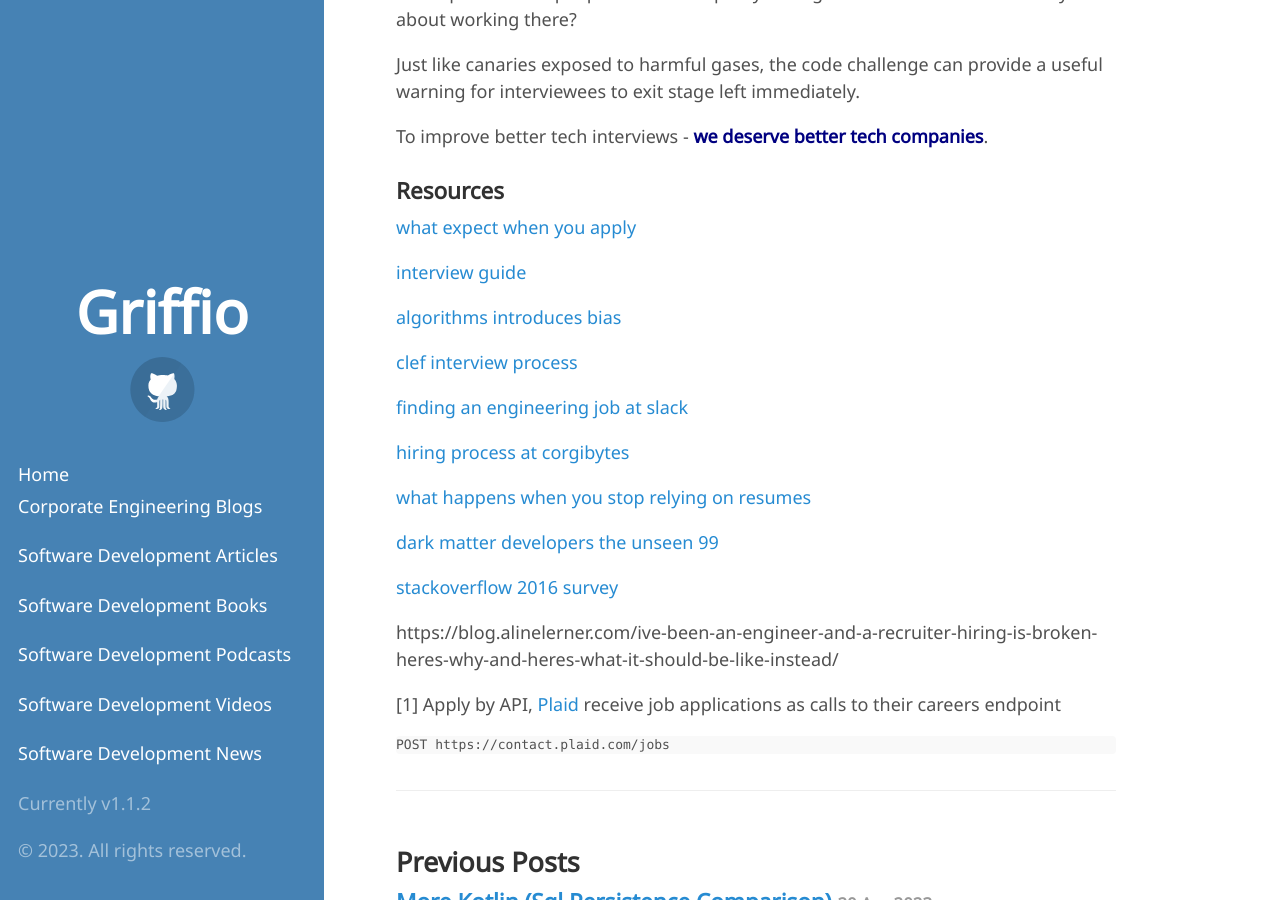
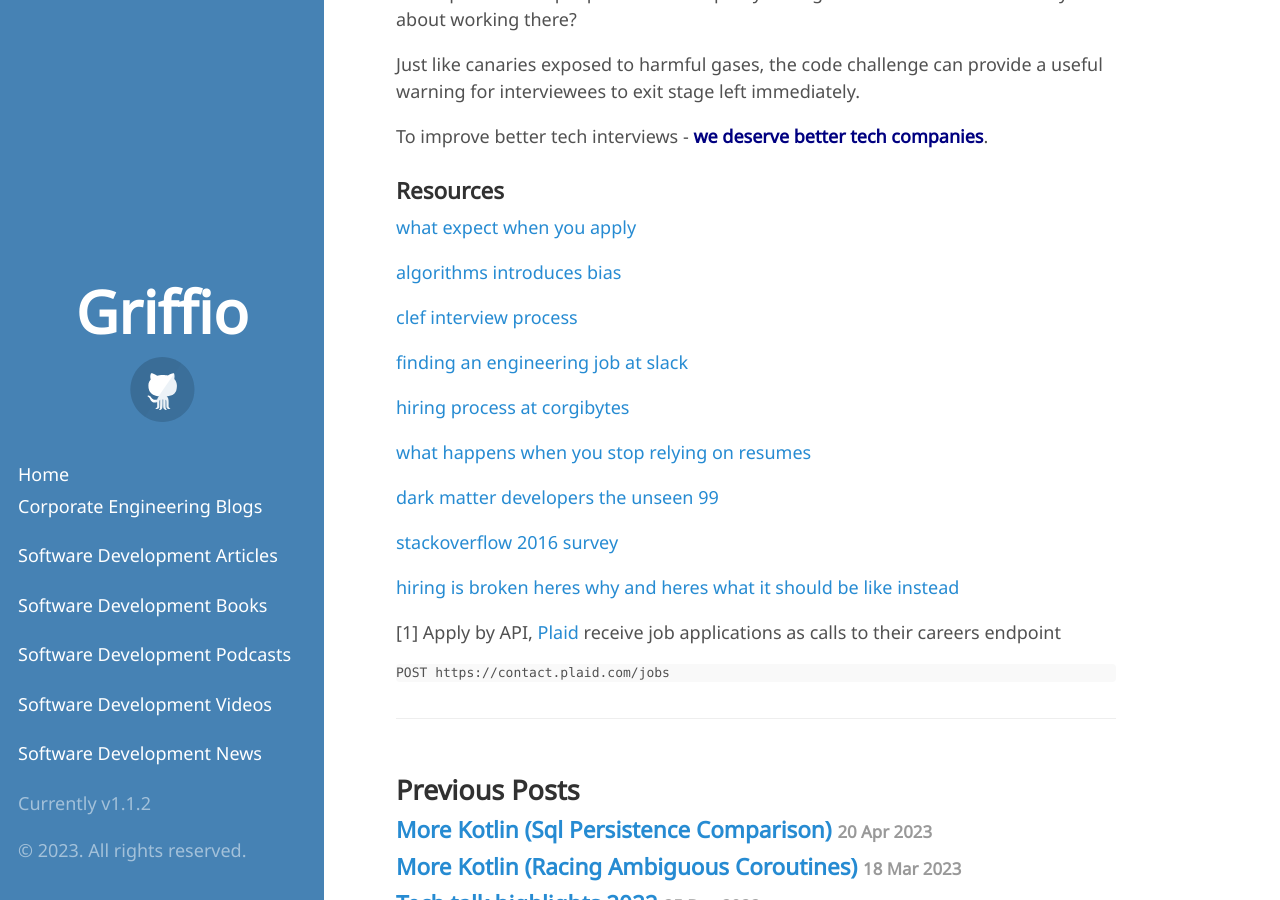
Before and after one commit to griffio/griffio.github.io, a Jekyll site: the page built from _posts/2016-06-12-Culture-Canaries-The-Interview-Coding-Challenge.md, in a window 1280 px wide and 900 px high, scrolled down 2293 px. Built offline with Jekyll 4.4.1, drawn with Linux system fonts in a browser that asks for light colours; some web fonts are replaced; some of the changed lines change nothing that is shown.

Commit message:
Update 2016-06-12-Culture-Canaries-The-Interview-Coding-Challenge.md

```diff
--- a/_posts/2016-06-12-Culture-Canaries-The-Interview-Coding-Challenge.md
+++ b/_posts/2016-06-12-Culture-Canaries-The-Interview-Coding-Challenge.md
@@ -69,8 +69,6 @@
 
 [what expect when you apply](https://www.linkedin.com/pulse/what-expect-when-you-apply-honeycomb-honeycomb-io/)
 
-[interview guide](https://gun.io/company-interview-guide/)
-
 [algorithms introduces bias](https://hbr.org/2019/05/all-the-ways-hiring-algorithms-can-introduce-bias)
 
 [clef interview process](https://github.com/clef/handbook/blob/master/Operations%20Documents/Interview%20Process.md)
@@ -85,7 +83,7 @@
 
 [stackoverflow 2016 survey](http://stackoverflow.com/research/developer-survey-2016#developer-profile-education)
 
-https://blog.alinelerner.com/ive-been-an-engineer-and-a-recruiter-hiring-is-broken-heres-why-and-heres-what-it-should-be-like-instead/
+[hiring is broken heres why and heres what it should be like instead](https://blog.alinelerner.com/ive-been-an-engineer-and-a-recruiter-hiring-is-broken-heres-why-and-heres-what-it-should-be-like-instead/)
 
 [1] Apply by API, [Plaid](https://plaid.com/careers/#careers-openings) receive job applications as calls to their careers endpoint
 
```
